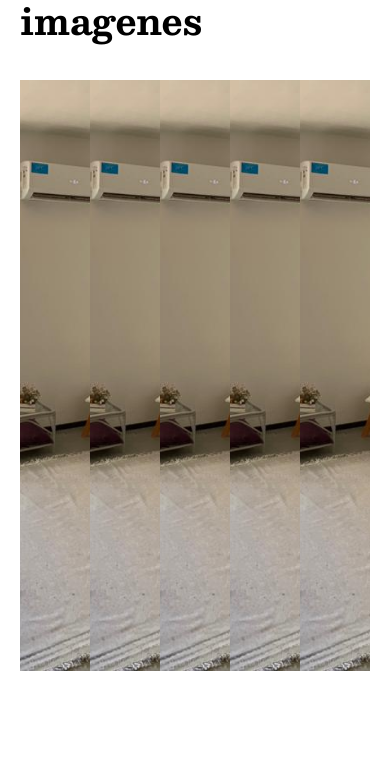
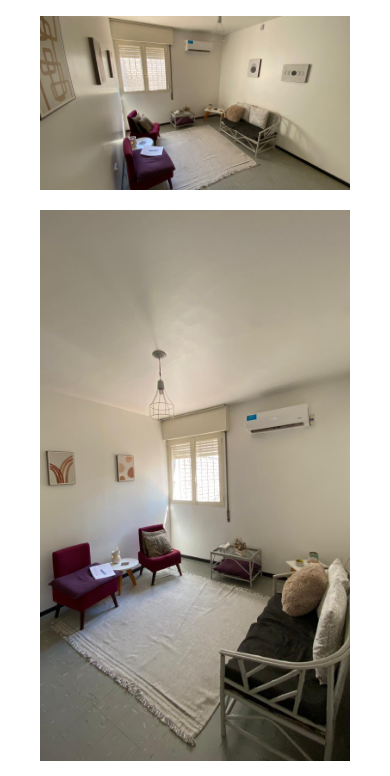
Before and after one commit to Gonzamiguel/psicologo, a website: page src/index.html in a window 390 px wide. Shown: the part 836-1612 px from the top of the page. Drawn offline with nearby package versions, Linux system fonts and the light colour scheme; files whose address does not match are found by name.

Commit message:
Galeria definida, falta responsive

```diff
--- a/src/index.html
+++ b/src/index.html
@@ -99,22 +99,30 @@
 
         <!-- SECCION IMAGENES -->
 
-        <div class="flex flex-col py-20 m-auto w-[350px] lg:w-[1140px]">
-
-            <h2 class="text-4xl flex justify-center mb-10 font-besley font-700">Galeria de imagenes</h2>
-
-            <div class="gallery-wrap">
-                <div class="item item-1"></div>
-                <div class="item item-2"></div>
-                <div class="item item-3"></div>
-                <div class="item item-4"></div>
-                <div class="item item-5"></div>
+        <section class="flex justify-center flex-col">
+            <h2 class="text-4xl flex justify-center m-2 font-besley font-700">Galeria de imagenes</h2>
+            <div class="grid grid-cols-1 grid-rows-1 md:grid-cols-3 md:grid-rows-2 gap-5 m-10 h-full md:h-[500px]">
+                <div class="col-span-1 row-span-1">
+                    <img src="./imagenes/consultorio.jpeg" alt="">
+                </div>
+                <div class="col-span-1 row-span-2">
+                    <img class="md:h-[500px] w-full" src="./imagenes/consul-vertical.jpeg" alt="">
+                </div>
+                <div class="col-span-1 row-span-1">
+                    <img src="./imagenes/consultorio.jpeg" alt="">
+                </div>
+                <div class="col-span-1 row-span-1 self-end">
+                    <img src="./imagenes/consultorio.jpeg" alt="">
+                </div>
+                <div class="col-span-1 row-span-1 self-end">
+                    <img src="./imagenes/consultorio.jpeg" alt="">
+                </div>
             </div>
-        </div>
+        </section>
 
         <!-- SECCION SERVICIOS -->
 
-        <article class="mx-10 md:h-screen flex flex-col justify-center mt-5 mb-5 md:mb-0" id="servicios">
+        <article class="mx-10 flex flex-col justify-center mb-8" id="servicios">
             <h2 class="text-4xl flex justify-center m-2 font-besley font-700">Servicios</h2>
             <p
                 class="flex flex-col md:flex-row justify-center items-start text-[15px] md:text-[18px] mt-6 text-gray-500 font-besley">
--- a/src/input.css
+++ b/src/input.css
@@ -101,44 +101,3 @@
     .dropdown a:hover {
         background-color: #f1f1f1;
     }
-
-
-    .gallery-wrap {
-        display: flex;
-        flex-direction: row;
-        width: 100%;
-        height: 70vh;
-}
-
-.item {
-    flex: 1;
-    height: 100%;
-    background-position: center;
-    background-size: cover;
-    background-repeat: no-repeat;
-    transition: flex 0.8s ease;
-
-    &:hover {
-        flex: 7;
-    }
-}
-
-    .item-1 {
-        background-image: url("./imagenes/consultorio.jpeg");
-    }
-
-    .item-2 {
-        background-image: url("./imagenes/consultorio.jpeg");
-    }
-
-    .item-3 {
-        background-image: url("./imagenes/consultorio.jpeg");
-    }
-
-    .item-4 {
-        background-image: url("./imagenes/consultorio.jpeg");
-    }
-
-    .item-5 {
-        background-image: url("./imagenes/consultorio.jpeg");
-    }
--- a/src/utils/psychologists.js
+++ b/src/utils/psychologists.js
@@ -3,7 +3,9 @@ const psychologists = [
       name: "Santiago Miguel",
       phone: "+54 9 2645032484",
       address: "Sergio Boggian 4188 oeste",
-      img : "../imagenes/mujer-carnet.jpg"
+      img : "../imagenes/mujer-carnet.jpg",
+      profesional : "Hombre",
+      tipo : "Adultos"
     },
     {
       name: "Santiago Miguel",
@@ -32,7 +34,6 @@ const psychologists = [
 
     psychologists.forEach((element) => {
 
-
       const clone = cardTemplate.content.cloneNode(true);
       clone.querySelector("h3").textContent = element.name;
       clone.querySelectorAll("p")[0].textContent =  element.phone;
```
Also changed, not shown: src/utils/burguer.js (+7 -7 lines), src/output.css.
